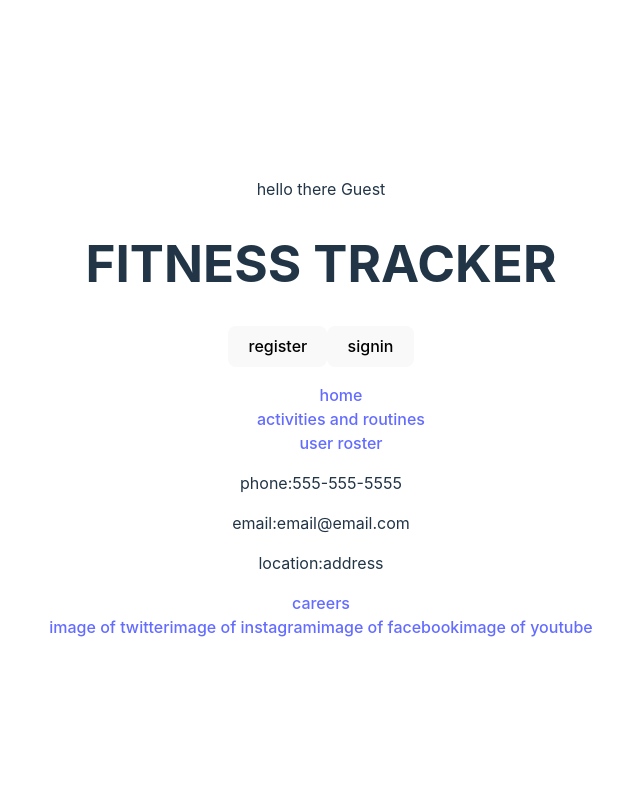
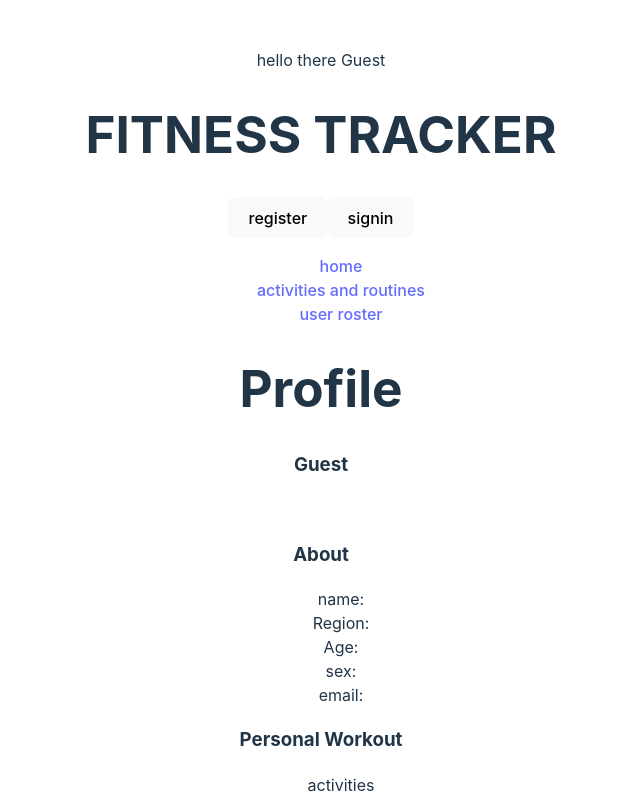
Before and after one commit to choilin310/fitness-tracker-starter, a React (Vite) app in the folder client/: page /profile in a window 1280 px wide. Shown: the top 800 px of the page, without its empty margins (319-959 px from the left). Built offline with nearby package versions, Linux system fonts and the light colour scheme; no server answers.

Commit message:
started profile and building routines button and form

```diff
--- a/client/src/App.jsx
+++ b/client/src/App.jsx
@@ -44,8 +44,8 @@ function App() {
       }else{
 
         html = (<div>
-           <button id="dashboardButton">dashboard</button>
-           <button id="profileButton">profile</button>
+           <button id="dashboardButton" onClick={()=>{Navigate("/dashboard")}}>dashboard</button>
+           <button id="profileButton" onClick={()=>{Navigate("/profile")}}>profile</button>
           <button id="logoutButton" onClick = {()=>{setLoggedIn(logoutUser());}}>logout</button>
         </div>)
       }
--- /dev/null
+++ b/client/src/components/Dashboard.jsx
@@ -0,0 +1,11 @@
+import React from 'react'
+
+export default function Dashboard() {
+  return (
+    <div>
+        <h1>Dashboard</h1>
+    <button id="build-routine-button">build a Routine</button>
+
+    </div>
+  )
+}
--- a/client/src/components/PageContainer.jsx
+++ b/client/src/components/PageContainer.jsx
@@ -2,6 +2,8 @@ import React from 'react'
 import { Router,useNavigate,Route,Routes, Link} from 'react-router-dom'
 import Home from './Home'
 import Login from './Login'
+import Dashboard from './Dashboard'
+import Profile from './Profile'
 
 export default function PageContainer() {
   return (
@@ -10,6 +12,8 @@ export default function PageContainer() {
         <Route path="/" element={<Home/>}/>
         <Route path="/register" element={<Login/>}/>
         <Route path="/login" element={<Login/>}/>
+        <Route path="/profile" element={<Profile/>}/>
+        <Route path="/dashboard" element={<Dashboard/>}/>
       </Routes>
     </div>
   )
--- /dev/null
+++ b/client/src/components/Profile.jsx
@@ -0,0 +1,33 @@
+import React from 'react'
+import useAuth from '../hooks/useAuth'
+
+export default function Profile() {
+    const {user} = useAuth();
+  return (
+    <div>
+        <h1>Profile</h1>
+        <div className="Large-container">
+            <section className="medium-container">
+            <h3>{user.username}</h3>
+                <img src="" alt="" />
+            <h3>About</h3>
+                <ul>
+                    <li><span>name:</span></li>
+                    <li><span>Region:</span></li>
+                    <li><span>Age:</span></li>
+                    <li><span>sex:</span></li>
+                    <li><span>email:</span></li>
+                </ul>
+            </section>
+            <section className="medium-container">
+            <h3>Personal Workout</h3>
+            <ul>
+                <li>activities</li>
+                <li>routines</li>
+            </ul>
+            </section>
+
+        </div>
+    </div>
+  )
+}
```
Also changed, not shown: 1 other file (tests, documents, lock files or other folders).
